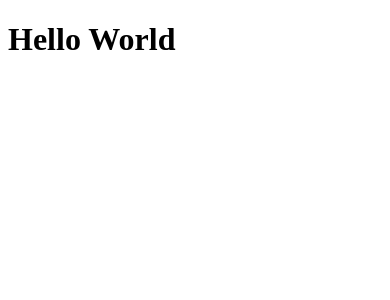
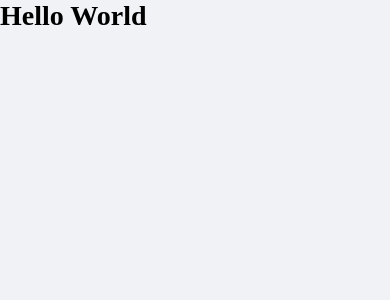
Before and after one commit to luana-q-g/02-dt-money, a React (Create React App) app: page / in a window 390 px wide. Shown: the top 300 px of the page. Built offline with nearby package versions, Linux system fonts and the light colour scheme.

Commit message:
Configurando font-size para responsividade

```diff
--- a/src/App.tsx
+++ b/src/App.tsx
@@ -1,6 +1,9 @@
+import { GlobalStyle } from "./styles/global";
+
 export function App() {
   return (
     <div className="App">
+      <GlobalStyle />
       <h1>Hello World</h1>
     </div>
   );
--- /dev/null
+++ b/src/styles/global.ts
@@ -0,0 +1,45 @@
+import { createGlobalStyle } from 'styled-components';
+
+export const GlobalStyle = createGlobalStyle`
+    :root {
+        --background: #F0F2F5;
+        --shape: #FFFFFF;
+        --red: #E52E4D;
+        --blue: #5429CC;
+
+        --blue-light: #6933FF;
+
+        --text-title: #363F5F;
+        --text-body: #969CB3;
+    }
+
+    * {
+        margin: 0;
+        padding: 0;
+        box-sizing: border-box;
+    }
+
+    html {
+        @media (max-width: 1080px) {
+            font-size: 93.75%;
+        }
+
+        @media (max-width: 720px) {
+            font-size: 87.5%;
+        }
+    }
+
+    body {
+        background: var(--background);
+        -webkit-font-smoothing: antialiased;
+    }
+
+    button {
+        cursor: pointer;
+    }
+
+    [disabled] {
+        opacity: 0.6;
+        cursor: not-allowed;
+    }
+`
```
